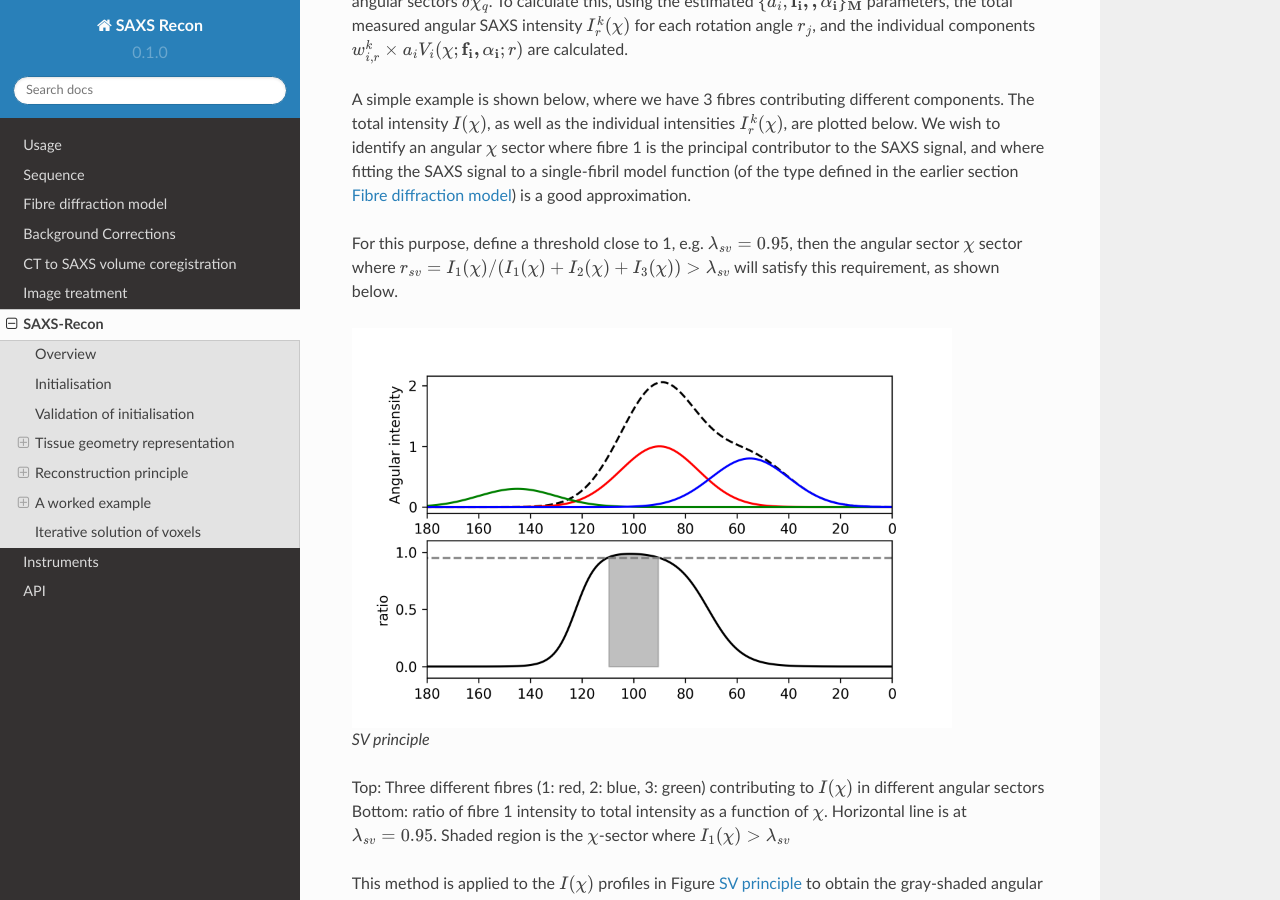
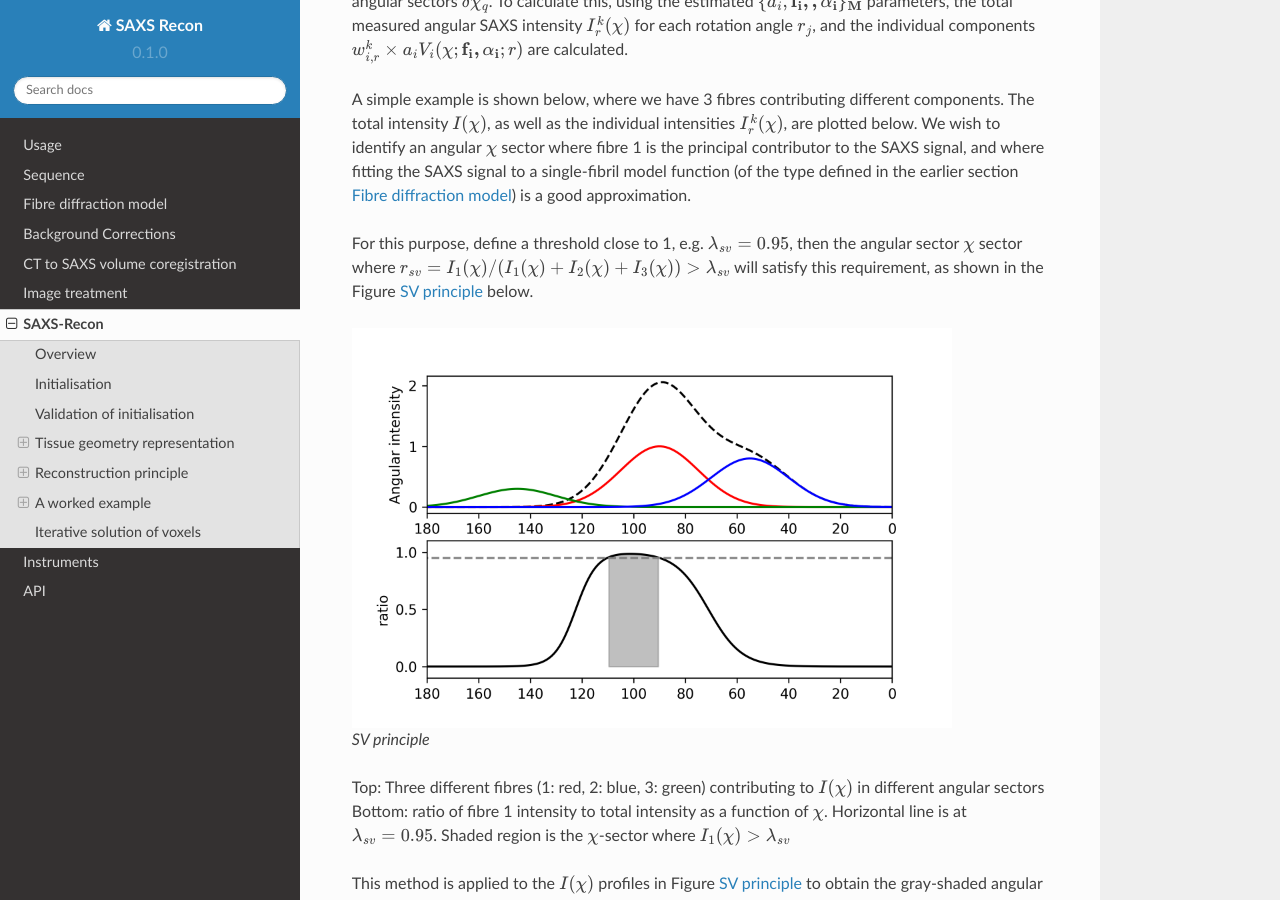
Before and after one commit to himadri111/saxs-docs-tutorial, a Sphinx documentation site: the page built from docs/source/saxsrecon.rst, in a window 1280 px wide and 900 px high, scrolled down 6312 px. Built offline with Sphinx 7.4.7 and the Read the Docs theme 2.0.0, drawn with Linux system fonts in a browser that asks for light colours.

Commit message:
Update saxsrecon.rst

```diff
--- a/docs/source/saxsrecon.rst
+++ b/docs/source/saxsrecon.rst
@@ -162,7 +162,7 @@
 
 A simple example is shown below, where we have 3 fibres contributing different components. The total intensity :math:`I(\chi)`, as well as the individual intensities :math:`I^{k}_{r}(\chi)`, are plotted below. We wish to identify an angular :math:`\chi` sector where fibre 1 is the principal contributor to the SAXS signal, and where fitting the SAXS signal to a single-fibril model function (of the type defined in the earlier section :ref:`section_fibre_diff`) is a good approximation.
 
-For this purpose, define a threshold close to 1, e.g. :math:`\lambda_{sv}=0.95`, then the angular sector :math:`\chi` sector where :math:`r_{sv}=I_{1}(\chi)/(I_{1}(\chi)+I_{2}(\chi)+I_{3}(\chi))>\lambda_{sv}` will satisfy this requirement, as shown below.
+For this purpose, define a threshold close to 1, e.g. :math:`\lambda_{sv}=0.95`, then the angular sector :math:`\chi` sector where :math:`r_{sv}=I_{1}(\chi)/(I_{1}(\chi)+I_{2}(\chi)+I_{3}(\chi))>\lambda_{sv}` will satisfy this requirement, as shown in the Figure :ref:`svprinciple-label` below.
 
 .. _svprinciple-label:
 .. figure:: figures-saxsrecon/200124_sv_example.png
```
